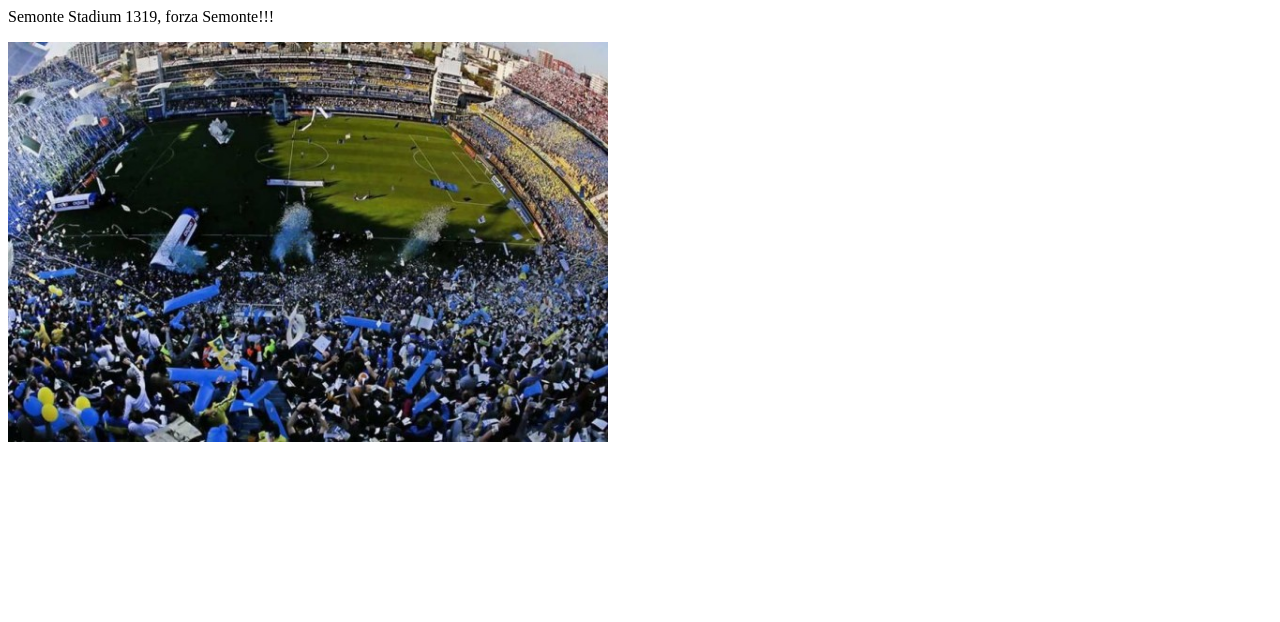
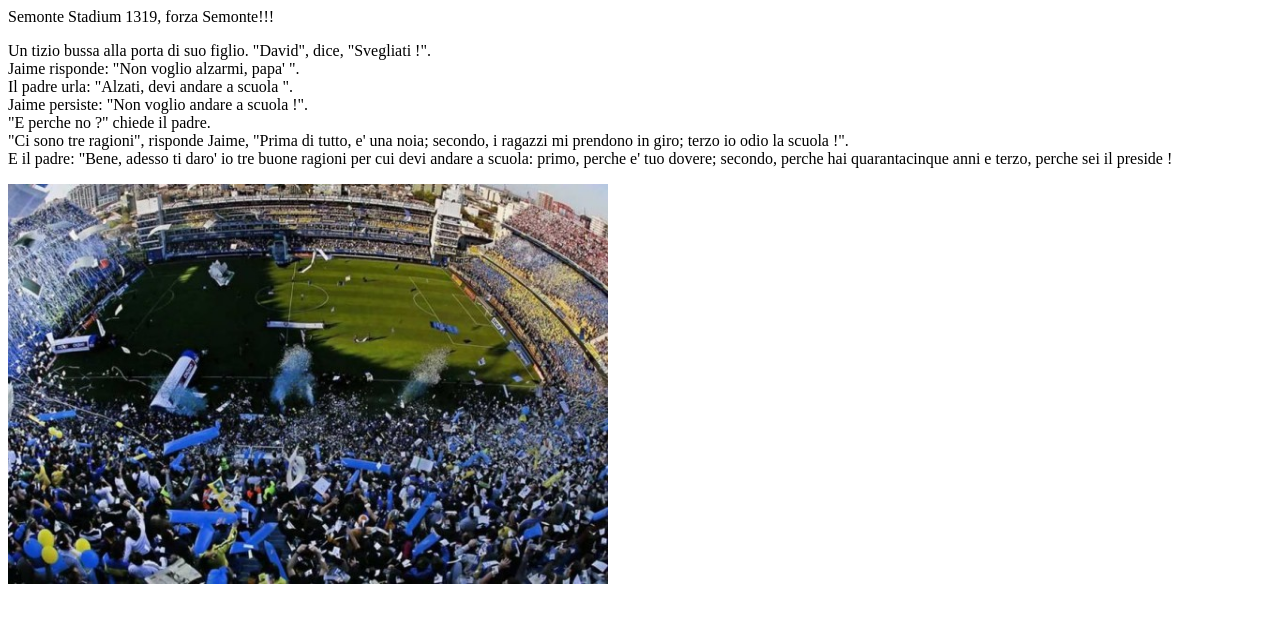
Before and after one commit to RiccardoPicciolini/SitoWeb, a plain HTML site: page index.html in a window 1280 px wide. Drawn offline with Linux system fonts and the light colour scheme.

Commit message:
Update index.html

```diff
--- a/index.html
+++ b/index.html
@@ -1,7 +1,16 @@
 <html>
 <head> </head>
 <body>
-<p> Semonte Stadium 1319, forza Semonte!!!</p>
+  <p> Semonte Stadium 1319, forza Semonte!!!</p>
+  <p> Un tizio bussa alla porta di suo figlio. "David", dice, "Svegliati !".<br>
+		Jaime risponde: "Non voglio alzarmi, papa' ".<br> Il padre urla:
+		"Alzati, devi andare a scuola ".<br> Jaime persiste: "Non voglio
+		andare a scuola !".<br> "E perche no ?" chiede il padre.<br>
+		"Ci sono tre ragioni", risponde Jaime, "Prima di tutto, e' una noia;
+		secondo, i ragazzi mi prendono in giro; terzo io odio la scuola !".<br>
+		E il padre: "Bene, adesso ti daro' io tre buone ragioni per cui devi
+		andare a scuola: primo, perche e' tuo dovere; secondo, perche hai
+		quarantacinque anni e terzo, perche sei il preside !</p>
 <img src="semonte.jpg"  alt="Semonte Stadium" height="400" width="600"> </img>
 </body>
 </html>
```
